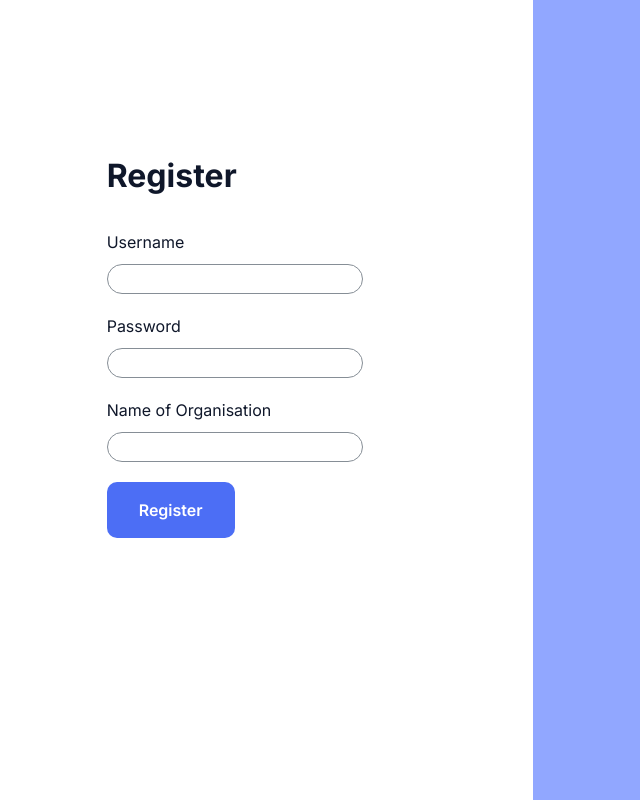
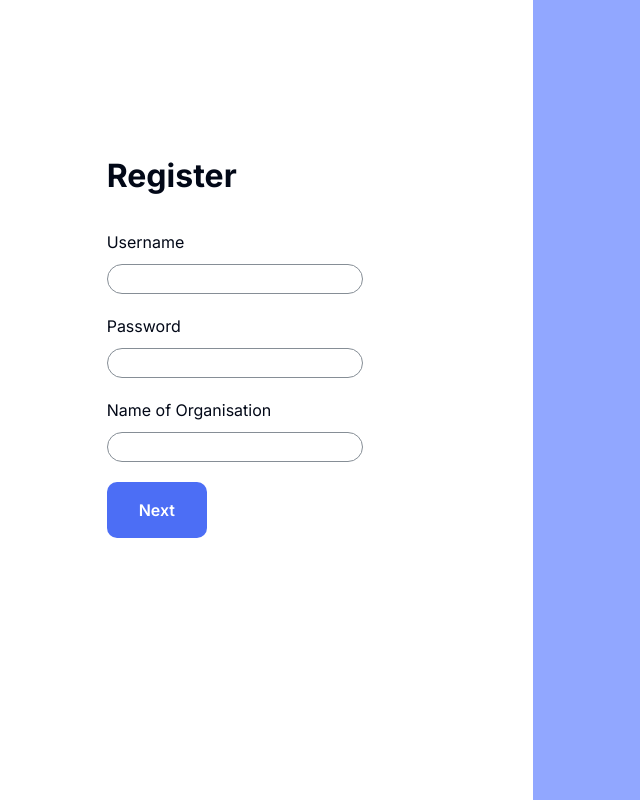
Before and after one commit to Saket2766/Student-Record-Management, a React (Create React App) app in the folder frontend/: page /register in a window 1280 px wide. Shown: the whole page, without its empty margins (0-640 px from the left). Built offline with nearby package versions, Linux system fonts and the light colour scheme.

Commit message:
new file:   frontend/lib/utils.ts 	modified:   frontend/src/pages/Register.js 	modified:   frontend/src/styles/index.css

```diff
--- /dev/null
+++ b/frontend/lib/utils.ts
@@ -0,0 +1,6 @@
+import { clsx, type ClassValue } from "clsx";
+import { twMerge } from "tailwind-merge";
+
+export function cn(...inputs: ClassValue[]) {
+  return twMerge(clsx(inputs));
+}
--- a/frontend/src/pages/Register.js
+++ b/frontend/src/pages/Register.js
@@ -1,10 +1,13 @@
-import { useState } from "react";
+import { useRef, useState } from "react";
 import { useRegister } from "../hooks/useRegister";
 
 const Register = () => {
     const [username, setUsername] = useState('');
     const [password, setPassword] = useState('');
     const [organisation, setOrganisation] = useState('');
+    const [isUserFilled,setIsUserFilled] = useState(false);
+    const userRef = useRef();
+    const orgRef = useRef();
     const defaultUserData = {
         username : '',
         password : '',
@@ -32,21 +35,66 @@ const Register = () => {
         await register(username, password, organisation);
     }
 
+    const handleNext = (e) =>{
+        e.preventDefault();
+        setIsUserFilled(true);
+    }
+
+    const handleUserChange = (event) => {
+        const {name,value} = event;
+        setUserData({
+            ...userData,
+            [name] : value,
+        });
+    }
+    const handleProgramChange = (event) => {
+        const {name,value} = event;
+        setProgramData({
+            ...userData,
+            [name] : value,
+        });
+    }
+    const handleOrgChange = (event) => {
+        const {name,value} = event;
+        setOrgData({
+            ...userData,
+            [name] : value,
+        });
+        setUserData({
+            ...userData,
+            [name] : value,
+        });
+    }
+
+
     return (
         <section className="login-main">
             <div className="row">
-                <h2 className="login-heading">Register</h2>
+                <h2 className="login-heading">{isUserFilled ? "Add Program" : "Register"}</h2>
             </div>
-            <form onSubmit={handleSubmit} className="login-form">
-                <label>Username</label>
-                <input type="text" value={username} onChange={(e) => { setUsername(e.target.value) }}/>
-                <label>Password</label>
-                <input type="password" value={password} onChange={(e) => { setPassword(e.target.value) }}/>
-                <label>Name of Organisation</label>
-                <input type="text" value={organisation} onChange={(e) => { setOrganisation(e.target.value) }}/>
-                <button disabled={isLoading} >Register</button>
+
+            { isUserFilled ?
+                <form ref={orgRef} onSubmit={handleSubmit} className="login-form">
+                    <label>Program Name</label>
+                    <input type="text" name="progName" value={programData.progName} onChange={handleProgramChange}/>
+                    <label>Add Course</label>
+                    <input type="password" name="password" value={userData.password} onChange={handleUserChange}/>
+                    <label>Name of Organisation</label>
+                    <input type="text" name="orgName" value={userData.orgName} onChange={handleOrgChange}/>
+                    <button disabled={isLoading} >Next</button>
                 {error && <p className="error">{error}</p>}
             </form>
+            :
+                <form ref={userRef} onSubmit={handleNext} className="login-form">
+                    <label>Username</label>
+                    <input type="text" name="username" value={userData.username} onChange={handleUserChange}/>
+                    <label>Password</label>
+                    <input type="password" name="password" value={userData.password} onChange={handleUserChange}/>
+                    <label>Name of Organisation</label>
+                    <input type="text" name="orgName" value={userData.orgName} onChange={handleOrgChange}/>
+                    <button disabled={isLoading} >Next</button>
+                    {error && <p className="error">{error}</p>}
+                </form>}
             <section className="login-background"></section>
         </section>
      );
--- a/frontend/src/styles/index.css
+++ b/frontend/src/styles/index.css
@@ -16,73 +16,54 @@
     Black: #1e1e1e / #141a24
     White: #f4f4f6 / #dfdfe7
 */
+
 @layer base {
   :root {
     --background: 0 0% 100%;
-    --foreground: 222.2 47.4% 11.2%;
-
+    --foreground: 222.2 84% 4.9%;
+    --card: 0 0% 100%;
+    --card-foreground: 222.2 84% 4.9%;
+    --popover: 0 0% 100%;
+    --popover-foreground: 222.2 84% 4.9%;
+    --primary: 221.2 83.2% 53.3%;
+    --primary-foreground: 210 40% 98%;
+    --secondary: 210 40% 96.1%;
+    --secondary-foreground: 222.2 47.4% 11.2%;
     --muted: 210 40% 96.1%;
     --muted-foreground: 215.4 16.3% 46.9%;
-
-    --popover: 0 0% 100%;
-    --popover-foreground: 222.2 47.4% 11.2%;
-
+    --accent: 210 40% 96.1%;
+    --accent-foreground: 222.2 47.4% 11.2%;
+    --destructive: 0 84.2% 60.2%;
+    --destructive-foreground: 210 40% 98%;
     --border: 214.3 31.8% 91.4%;
     --input: 214.3 31.8% 91.4%;
-
-    --card: 0 0% 100%;
-    --card-foreground: 222.2 47.4% 11.2%;
-
-    --primary: 222.2 47.4% 11.2%;
-    --primary-foreground: 210 40% 98%;
-
-    --secondary: 210 40% 96.1%;
-    --secondary-foreground: 222.2 47.4% 11.2%;
-
-    --accent: 210 40% 96.1%;
-    --accent-foreground: 222.2 47.4% 11.2%;
-
-    --destructive: 0 100% 50%;
-    --destructive-foreground: 210 40% 98%;
-
-    --ring: 215 20.2% 65.1%;
-
-    --radius: 0.5rem;
+    --ring: 221.2 83.2% 53.3%;
+    --radius: 1rem;
   }
 
   .dark {
-    --background: 224 71% 4%;
-    --foreground: 213 31% 91%;
-
-    --muted: 223 47% 11%;
-    --muted-foreground: 215.4 16.3% 56.9%;
-
-    --accent: 216 34% 17%;
+    --background: 222.2 84% 4.9%;
+    --foreground: 210 40% 98%;
+    --card: 222.2 84% 4.9%;
+    --card-foreground: 210 40% 98%;
+    --popover: 222.2 84% 4.9%;
+    --popover-foreground: 210 40% 98%;
+    --primary: 217.2 91.2% 59.8%;
+    --primary-foreground: 222.2 47.4% 11.2%;
+    --secondary: 217.2 32.6% 17.5%;
+    --secondary-foreground: 210 40% 98%;
+    --muted: 217.2 32.6% 17.5%;
+    --muted-foreground: 215 20.2% 65.1%;
+    --accent: 217.2 32.6% 17.5%;
     --accent-foreground: 210 40% 98%;
-
-    --popover: 224 71% 4%;
-    --popover-foreground: 215 20.2% 65.1%;
-
-    --border: 216 34% 17%;
-    --input: 216 34% 17%;
-
-    --card: 224 71% 4%;
-    --card-foreground: 213 31% 91%;
-
-    --primary: 210 40% 98%;
-    --primary-foreground: 222.2 47.4% 1.2%;
-
-    --secondary: 222.2 47.4% 11.2%;
-    --secondary-foreground: 210 40% 98%;
-
-    --destructive: 0 63% 31%;
+    --destructive: 0 62.8% 30.6%;
     --destructive-foreground: 210 40% 98%;
-
-    --ring: 216 34% 17%;
-
-    --radius: 0.5rem;
+    --border: 217.2 32.6% 17.5%;
+    --input: 217.2 32.6% 17.5%;
+    --ring: 224.3 76.3% 48%;
   }
 }
+
 
 @layer base {
   * {
```
